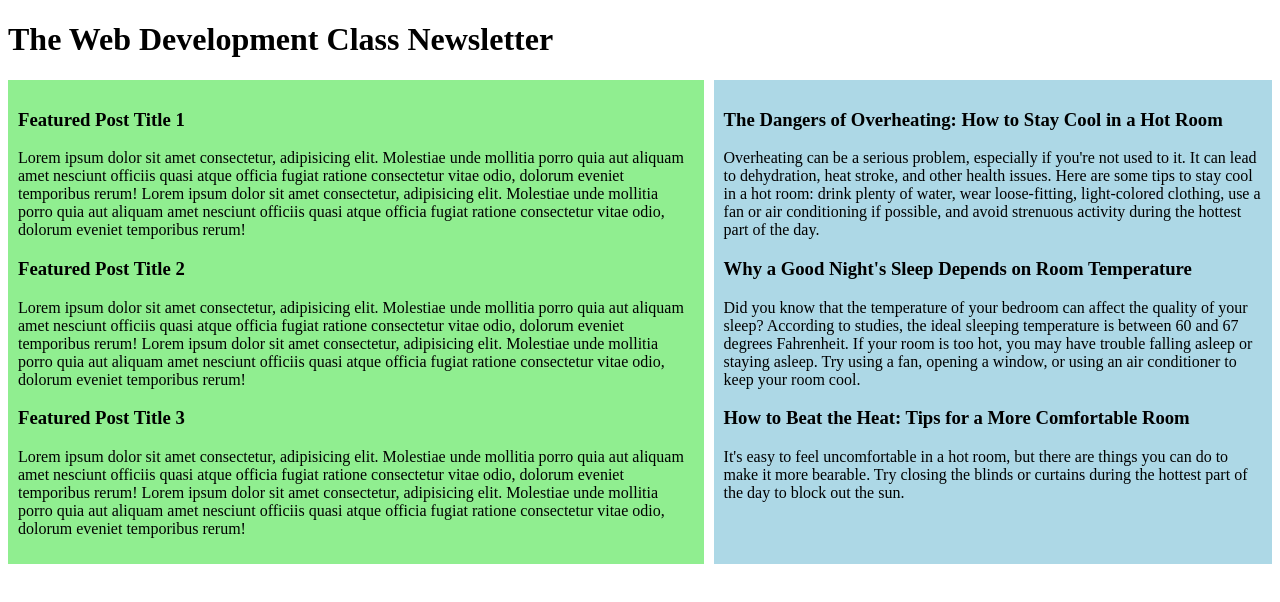
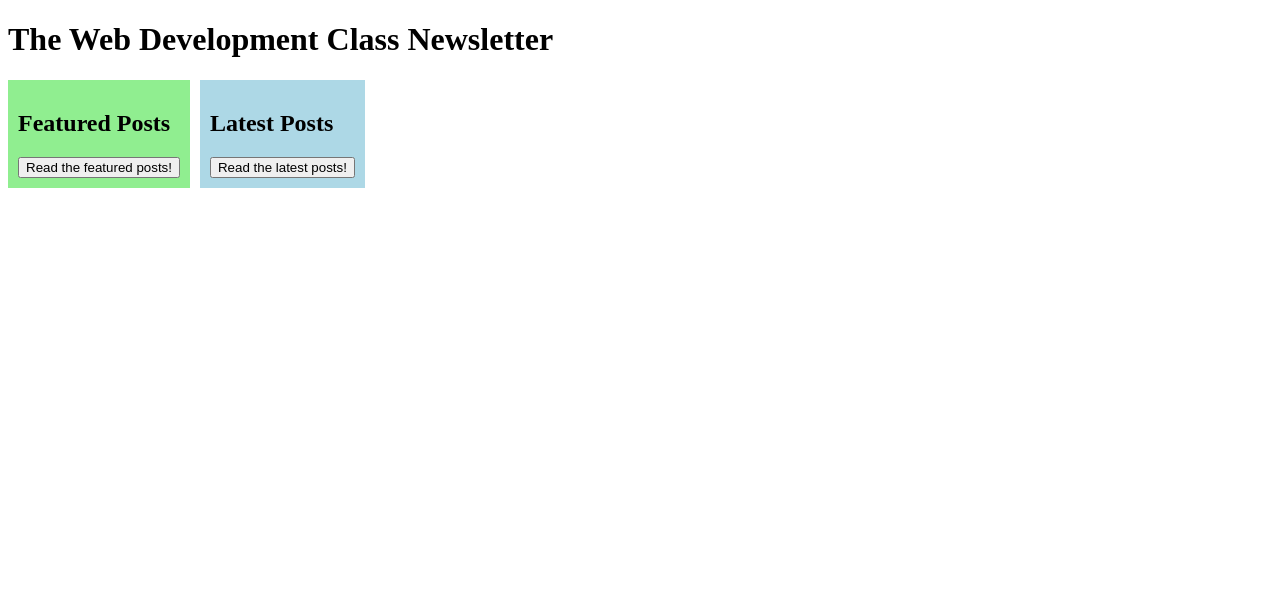
Before and after one commit to kevncrypting/coding-newsletter, a plain HTML site: page index.html in a window 1280 px wide. Drawn offline with Linux system fonts and the light colour scheme.

Commit message:
Adds more content

```diff
--- a/index.html
+++ b/index.html
@@ -4,6 +4,7 @@
     <meta charset="UTF-8">
     <meta http-equiv="X-UA-Compatible" content="IE=edge">
     <meta name="viewport" content="width=device-width, initial-scale=1.0">
+    <link rel="stylesheet" href="styles.css">
     <title>Document</title>
 </head>
 <body>
@@ -12,10 +13,12 @@
     </header>
     <main>
         <section class="featured-posts">
-
+            <h2 id="featured-header">Featured Posts</h2>
+            <button type="button" id="featuredButton">Read the featured posts!</button>
         </section>
         <section class="latest-posts">
-
+            <h2 id="latest-header">Latest Posts</h2>
+            <button type="button" id="latestButton">Read the latest posts!</button>
         </section>
     </main>
     <footer>
--- a/script.js
+++ b/script.js
@@ -69,5 +69,33 @@ function createPosts(categoryLocation, posts) {
     }) // this function body REPEATS for each (that's why it's called forEach!) "post" object in the "posts" array until it goes through the entire array
 }
 
-createPosts(featuredPostsSection, featuredPosts )// invokes the function createPosts on the featuredPosts array, which runs the function that we created above and populates the HTML page with each article object stored in featuredPosts - these article objects are appended to the featuredPostsSection
-createPosts(latestPostsSection, latestPosts); // invokes the function createPosts on the latestPosts array, which runs the function that we created above and populates the HTML page with each article object stored in latestPosts - these article objects are appended to the latestPostsSection
+function placeFeaturedPosts() {
+  createPosts(featuredPostsSection, featuredPosts);
+  // This line of code was commented out after Brandon requested to have the functionality changed - initially the content was to be shown on mouse over, but now it should show on click of a button
+  // featuredPostHeader.removeEventListener('mouseover', placeFeaturedPosts);
+};
+
+function placeLatestPosts() {
+  createPosts(latestPostsSection, latestPosts);
+    // This line of code was commented out after Brandon requested to have the functionality changed - initially the content was to be shown on mouse over, but now it should show on click of a button
+  // latestPostHeader.removeEventListener('mouseover', placeLatestPosts);
+};
+
+/* This whole block of code was commented out after Brandon requested to have the functionality changed - initially the content was to be shown on mouse over, but now it should show on click of a button
+
+// createPosts(featuredPostsSection, featuredPosts )// invokes the function createPosts on the featuredPosts array, which runs the function that we created above and populates the HTML page with each article object stored in featuredPosts - these article objects are appended to the featuredPostsSection
+// createPosts(latestPostsSection, latestPosts); // invokes the function createPosts on the latestPosts array, which runs the function that we created above and populates the HTML page with each article object stored in latestPosts - these article objects are appended to the latestPostsSection
+
+// let featuredPostHeader = document.getElementById('featured-header');
+// let latestPostHeader = document.getElementById('latest-header');
+
+// featuredPostHeader.addEventListener('mouseover', placeFeaturedPosts);
+// latestPostHeader.addEventListener('mouseover', placeLatestPosts);
+
+*/
+
+let featuredButton = document.getElementById('featuredButton');
+let latestButton = document.getElementById('latestButton');
+
+featuredButton.addEventListener('click', placeFeaturedPosts, { once:true });
+latestButton.addEventListener('click', placeLatestPosts, { once:true });
```
